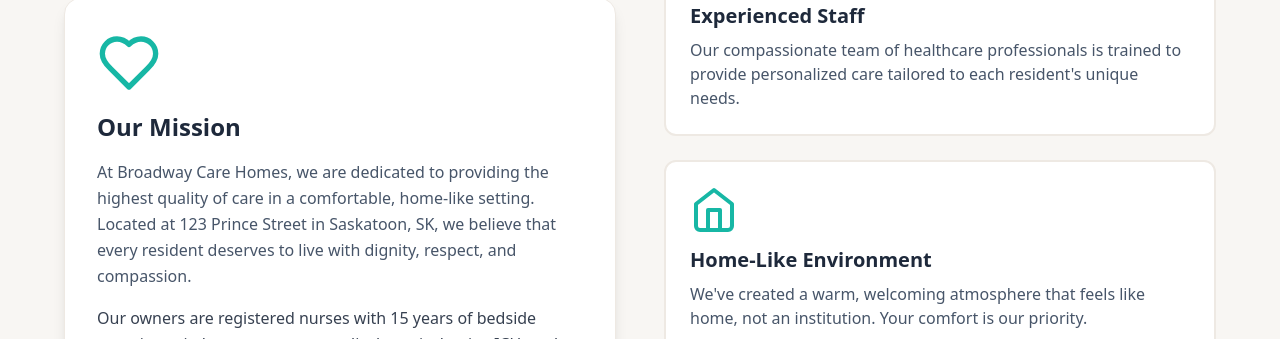
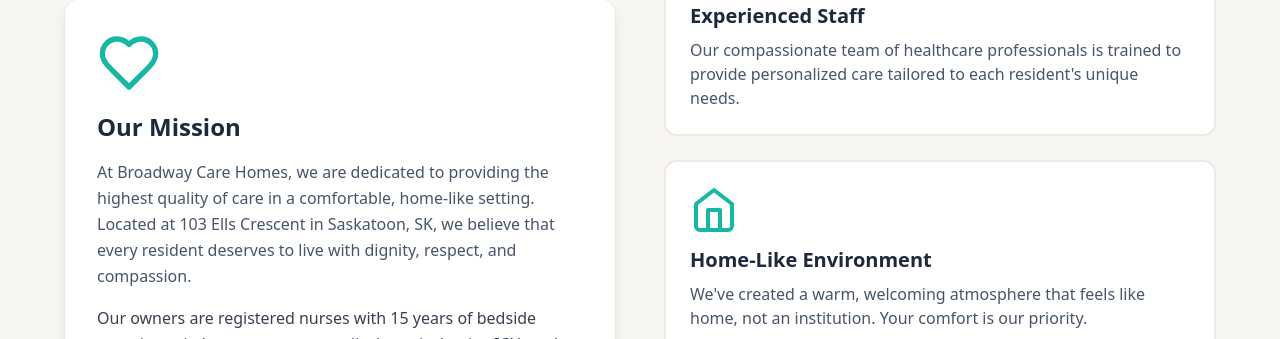
Before and after one commit to ht3886/care-home-website-test, a React (Vite) app: page / in a window 1280 px wide. Shown: the part 1256-1595 px from the top of the page. Built offline with nearby package versions, Linux system fonts and the light colour scheme.

Commit message:
Updated About.tsx

```diff
--- a/src/components/About.tsx
+++ b/src/components/About.tsx
@@ -22,7 +22,7 @@ const About = () => {
                 <Heart className="w-16 h-16 text-teal-500 mb-4" />
                 <h3 className="text-2xl font-bold text-slate-800 mb-4">Our Mission</h3>
                 <p className="text-slate-600 leading-relaxed mb-4">
-                  At Broadway Care Homes, we are dedicated to providing the highest quality of care in a comfortable, home-like setting. Located at 123 Prince Street in Saskatoon, SK, we believe that every resident deserves to live with dignity, respect, and compassion.
+                  At Broadway Care Homes, we are dedicated to providing the highest quality of care in a comfortable, home-like setting. Located at 103 Ells Crescent in Saskatoon, SK, we believe that every resident deserves to live with dignity, respect, and compassion.
                 </p>
                 <p className="text-gray-700 leading-relaxed">
                   Our owners are registered nurses with 15 years of bedside experience in long-term care, medical-surgical units, ICU, and emergency. Our experienced and caring staff are available around the clock to ensure the safety, comfort, and well-being of all our residents. We strive to create an environment where your loved ones can thrive and enjoy their golden years.
```
